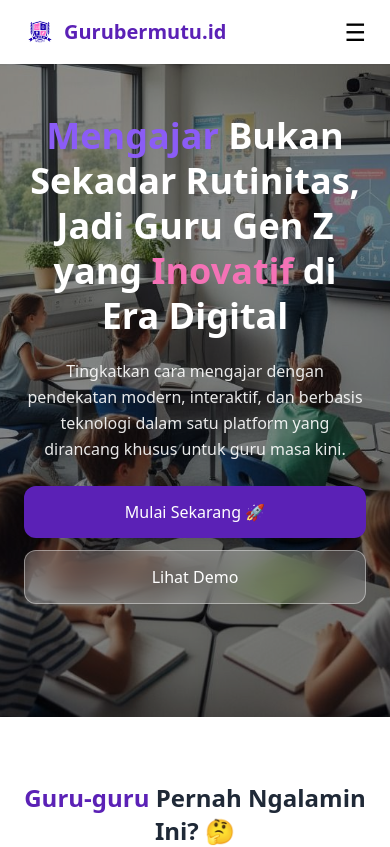
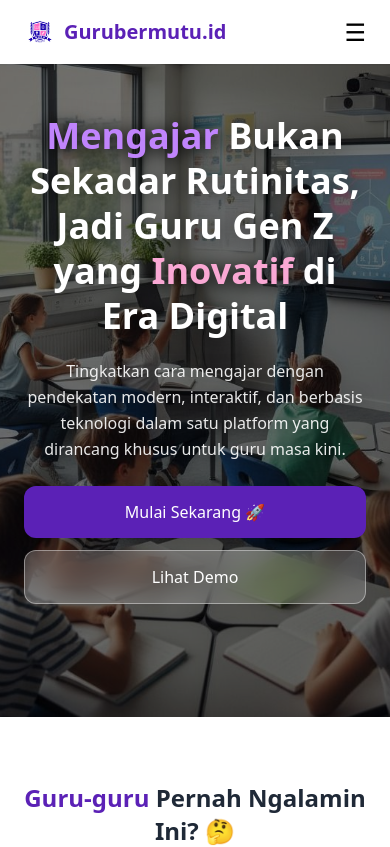
Before and after one commit to tiensfaziah/GURUBERMUTU, a React (Create React App) app: page / in a window 390 px wide. Shown: the top 847 px of the page. Built offline with nearby package versions, Linux system fonts and the light colour scheme.

Commit message:
lagi lagi

```diff
--- a/src/components/Hero.jsx
+++ b/src/components/Hero.jsx
@@ -48,12 +48,12 @@ function Hero() {
         />
       </div>
 
-      {/* OVERLAY MOBILE + DESKTOP */}
+      {/* OVERLAY */}
       <div
         className="
           absolute inset-0
 
-          bg-black/45
+          bg-black/55
 
           md:bg-gradient-to-r
           md:from-white
@@ -78,15 +78,36 @@ function Hero() {
 
                 text-white
                 md:text-gray-800
+
+                drop-shadow-[0_2px_10px_rgba(0,0,0,0.5)]
+                md:drop-shadow-none
               "
             >
-              <span className="text-[#8B5CF6] md:text-[#5B21B6]">
+              <span
+                className="
+                  text-[#C084FC]
+                  md:text-[#5B21B6]
+
+                  drop-shadow-[0_2px_8px_rgba(0,0,0,0.7)]
+                  md:drop-shadow-none
+                "
+              >
                 Mengajar
               </span>{" "}
               Bukan Sekadar Rutinitas,
               <br />
               Jadi Guru Gen Z yang{" "}
-              <span className="text-[#F472B6] md:text-[#EC4899] transition-all duration-500">
+              <span
+                className="
+                  text-[#F9A8D4]
+                  md:text-[#EC4899]
+                  transition-all
+                  duration-500
+
+                  drop-shadow-[0_2px_8px_rgba(0,0,0,0.7)]
+                  md:drop-shadow-none
+                "
+              >
                 {words[index]}
               </span>{" "}
               di Era Digital
@@ -100,6 +121,9 @@ function Hero() {
                 text-base
                 md:text-lg
                 leading-relaxed
+
+                drop-shadow-[0_2px_8px_rgba(0,0,0,0.4)]
+                md:drop-shadow-none
               "
             >
               Tingkatkan cara mengajar dengan pendekatan modern,
```
